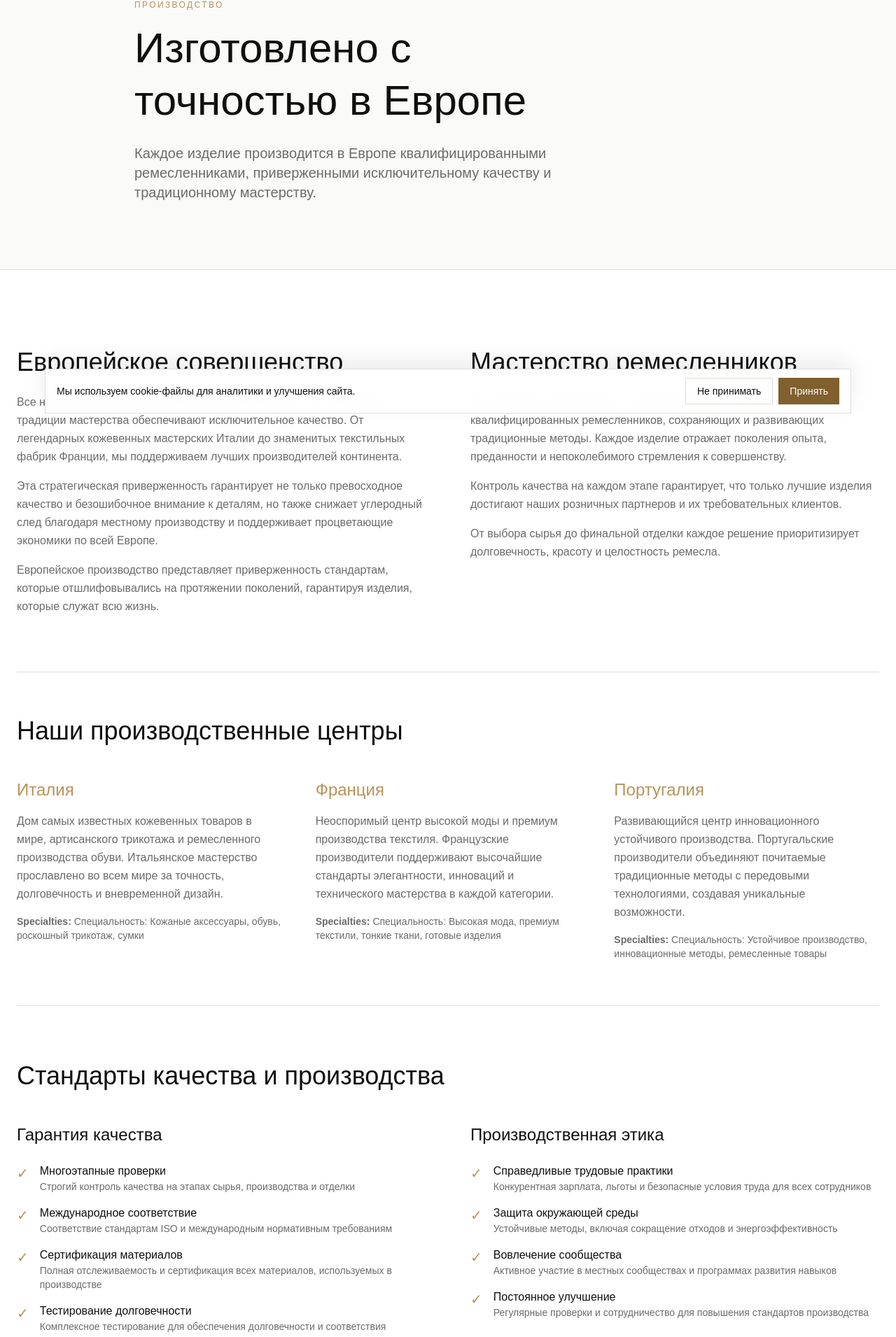
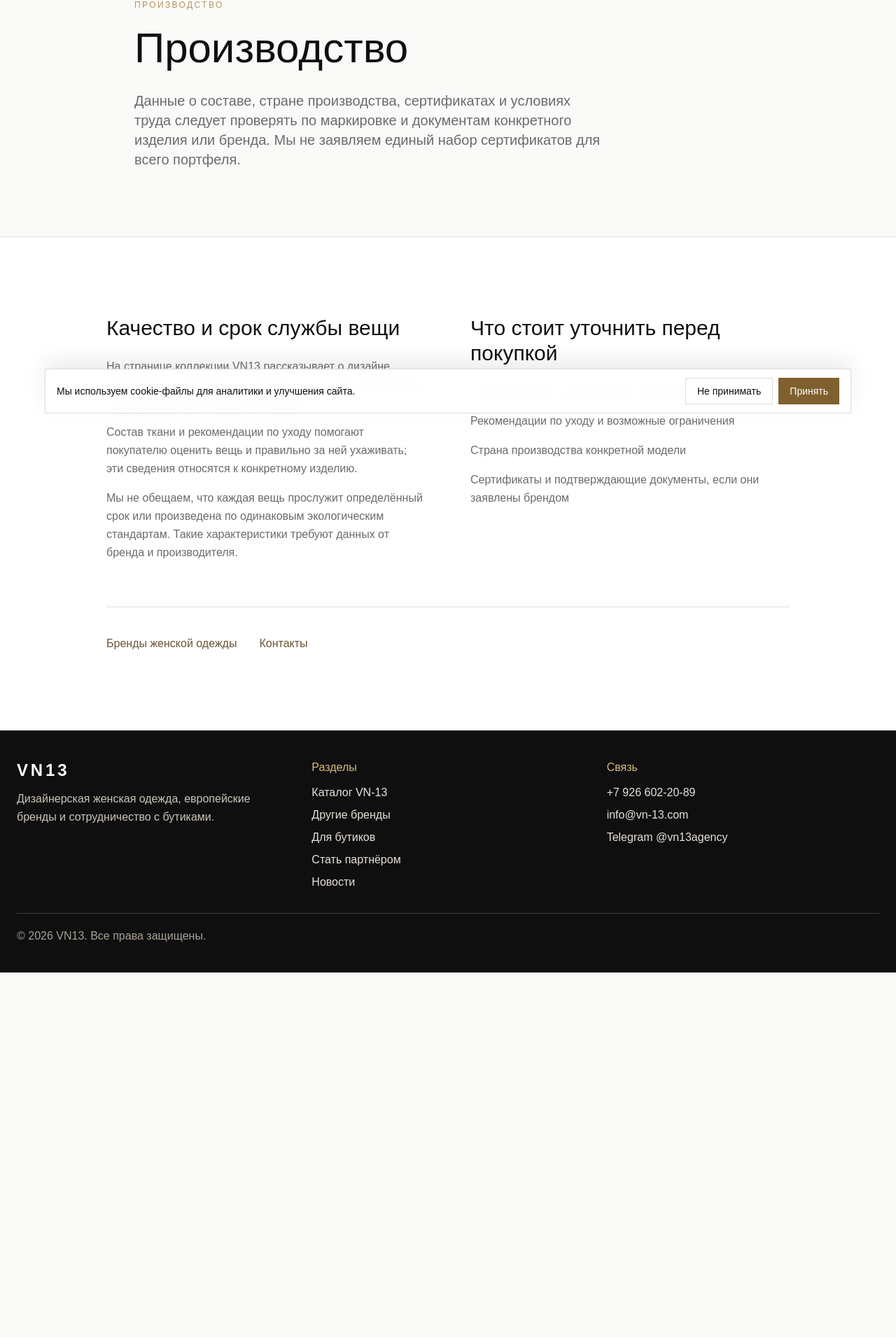
Before and after one commit to coffeeshop13/vn-13, a Next.js app: page /manufacturing in a window 1280 px wide. Shown: the part 193-2104 px from the top of the page at 70% size. After the commit the page ends 1583 px from the top, so only its background shows below. Built offline with nearby package versions, Linux system fonts and the light colour scheme.

Commit message:
Replace unsupported manufacturing claims

```diff
--- a/app/manufacturing/page.tsx
+++ b/app/manufacturing/page.tsx
@@ -3,11 +3,11 @@ import ManufacturingPageContent from '@/components/ManufacturingPageContent'
 import { createPageMetadata } from '@/lib/seo'
 
 export const metadata: Metadata = createPageMetadata({
-  title: 'Производство женской одежды | VN-13 и европейские партнеры',
+  title: 'Производство одежды брендов: маркировка и материалы | VN-13',
   description:
-    'Производство женской одежды VN-13: европейские производственные партнеры, качественные материалы, капсульные коллекции и контроль качества.',
+    'Как проверить состав, уход, сертификаты и страну производства конкретной модели. Сведения о производстве различаются по брендам и изделиям.',
   path: '/manufacturing',
-  keywords: ['производство женской одежды', 'производитель женской одежды', 'пошив женской одежды', 'капсульные коллекции одежды', 'европейское производство одежды'],
+  keywords: ['страна производства одежды', 'производство одежды брендов', 'состав и уход за одеждой', 'маркировка одежды'],
 })
 
 export default function ManufacturingPage() {
--- a/components/ManufacturingPageContent.tsx
+++ b/components/ManufacturingPageContent.tsx
@@ -1,97 +1,69 @@
 'use client'
 
+import Link from 'next/link'
 import Header from '@/components/Header'
 import Footer from '@/components/Footer'
-import { CTALink } from '@/components/CTALink'
 import { useLanguage } from '@/lib/context/LanguageContext'
 
 export default function ManufacturingPageContent() {
   const { translations } = useLanguage()
+
   return (
     <main>
       <Header />
 
       <section className="pt-32 pb-16 md:pt-48 md:pb-24 px-6" style={{ backgroundColor: '#fafaf8' }}>
         <div className="max-w-4xl mx-auto">
-          <p className="text-xs tracking-[0.2em] uppercase mb-4" style={{ color: '#b8935a' }}>{translations.navManufacturing}</p>
+          <p className="text-xs tracking-[0.2em] uppercase mb-4" style={{ color: '#b8935a' }}>
+            {translations.navManufacturing}
+          </p>
           <h1 className="text-5xl md:text-6xl font-light leading-tight mb-6 text-balance" style={{ color: '#0f0f0f' }}>
-            {translations.manufacturingTitle}
+            {translations.navManufacturing}
           </h1>
           <p className="text-lg md:text-xl max-w-2xl" style={{ color: '#6b6b6b' }}>
-            {translations.manufacturingSubtitle}
+            {translations.sustainabilityEthicalSourcingDesc3}
           </p>
         </div>
       </section>
 
       <section style={{ borderTop: '1px solid #e0ddd8', backgroundColor: '#fff' }}>
-        <div className="max-w-7xl mx-auto px-6 py-20 md:py-28">
-          <div className="grid md:grid-cols-2 gap-16 mb-20">
-            <div>
-              <h2 className="text-3xl md:text-4xl font-light mb-6" style={{ color: '#0f0f0f' }}>{translations.manufacturingExcellenceTitle}</h2>
-              <p className="text-base leading-relaxed mb-4" style={{ color: '#6b6b6b' }}>{translations.manufacturingExcellenceDesc1}</p>
-              <p className="text-base leading-relaxed mb-4" style={{ color: '#6b6b6b' }}>{translations.manufacturingExcellenceDesc2}</p>
-              <p className="text-base leading-relaxed" style={{ color: '#6b6b6b' }}>{translations.manufacturingExcellenceDesc3}</p>
-            </div>
+        <div className="max-w-5xl mx-auto px-6 py-20 md:py-28">
+          <div className="grid md:grid-cols-2 gap-12 md:gap-16">
+            <article>
+              <h2 className="text-3xl font-light mb-6" style={{ color: '#0f0f0f' }}>
+                {translations.sustainabilityQualityTitle}
+              </h2>
+              <p className="text-base leading-relaxed mb-4" style={{ color: '#6b6b6b' }}>
+                {translations.sustainabilityQualityDesc1}
+              </p>
+              <p className="text-base leading-relaxed mb-4" style={{ color: '#6b6b6b' }}>
+                {translations.sustainabilityQualityDesc2}
+              </p>
+              <p className="text-base leading-relaxed" style={{ color: '#6b6b6b' }}>
+                {translations.sustainabilityQualityDesc3}
+              </p>
+            </article>
 
-            <div>
-              <h2 className="text-3xl md:text-4xl font-light mb-6" style={{ color: '#0f0f0f' }}>{translations.manufacturingCraftsmanshipTitle}</h2>
-              <p className="text-base leading-relaxed mb-4" style={{ color: '#6b6b6b' }}>{translations.manufacturingCraftsmanshipDesc1}</p>
-              <p className="text-base leading-relaxed mb-4" style={{ color: '#6b6b6b' }}>{translations.manufacturingCraftsmanshipDesc2}</p>
-              <p className="text-base leading-relaxed" style={{ color: '#6b6b6b' }}>{translations.manufacturingCraftsmanshipDesc3}</p>
-            </div>
+            <article>
+              <h2 className="text-3xl font-light mb-6" style={{ color: '#0f0f0f' }}>
+                {translations.sustainabilityPillarsTitle}
+              </h2>
+              <ul className="space-y-4 text-base leading-relaxed" style={{ color: '#6b6b6b' }}>
+                <li>{translations.sustainabilityCarbon}</li>
+                <li>{translations.sustainabilityPackaging}</li>
+                <li>{translations.sustainabilityWater}</li>
+                <li>{translations.sustainabilityChemicals}</li>
+              </ul>
+            </article>
           </div>
 
-          <div className="py-16 border-t border-b" style={{ borderColor: '#e0ddd8' }}>
-            <h2 className="text-3xl md:text-4xl font-light mb-12" style={{ color: '#0f0f0f' }}>{translations.manufacturingHubsTitle}</h2>
-            <div className="grid md:grid-cols-3 gap-12">
-              <div>
-                <h3 className="text-2xl font-light mb-4" style={{ color: '#b8935a' }}>{translations.manufacturingItaly}</h3>
-                <p className="text-base leading-relaxed mb-4" style={{ color: '#6b6b6b' }}>{translations.manufacturingItalyDesc}</p>
-                <p className="text-sm" style={{ color: '#6b6b6b' }}><strong>Specialties:</strong> {translations.manufacturingItalySpecialties}</p>
-              </div>
-              <div>
-                <h3 className="text-2xl font-light mb-4" style={{ color: '#b8935a' }}>{translations.manufacturingFrance}</h3>
-                <p className="text-base leading-relaxed mb-4" style={{ color: '#6b6b6b' }}>{translations.manufacturingFranceDesc}</p>
-                <p className="text-sm" style={{ color: '#6b6b6b' }}><strong>Specialties:</strong> {translations.manufacturingFranceSpecialties}</p>
-              </div>
-              <div>
-                <h3 className="text-2xl font-light mb-4" style={{ color: '#b8935a' }}>{translations.manufacturingPortugal}</h3>
-                <p className="text-base leading-relaxed mb-4" style={{ color: '#6b6b6b' }}>{translations.manufacturingPortugalDesc}</p>
-                <p className="text-sm" style={{ color: '#6b6b6b' }}><strong>Specialties:</strong> {translations.manufacturingPortugalSpecialties}</p>
-              </div>
-            </div>
-          </div>
-
-          <div className="mt-20">
-            <h2 className="text-3xl md:text-4xl font-light mb-12 text-balance" style={{ color: '#0f0f0f' }}>{translations.manufacturingStandardsTitle}</h2>
-            <div className="grid md:grid-cols-2 gap-16">
-              <div>
-                <h3 className="text-2xl font-light mb-6" style={{ color: '#0f0f0f' }}>{translations.manufacturingQualityTitle}</h3>
-                <ul className="space-y-4">
-                  <li className="flex gap-4"><span style={{ color: '#b8935a', fontSize: '20px' }}>✓</span><div><p className="font-medium" style={{ color: '#0f0f0f' }}>{translations.manufacturingQualityMulti}</p><p className="text-sm" style={{ color: '#6b6b6b' }}>{translations.manufacturingQualityMultiDesc}</p></div></li>
-                  <li className="flex gap-4"><span style={{ color: '#b8935a', fontSize: '20px' }}>✓</span><div><p className="font-medium" style={{ color: '#0f0f0f' }}>{translations.manufacturingQualityCompliance}</p><p className="text-sm" style={{ color: '#6b6b6b' }}>{translations.manufacturingQualityComplianceDesc}</p></div></li>
-                  <li className="flex gap-4"><span style={{ color: '#b8935a', fontSize: '20px' }}>✓</span><div><p className="font-medium" style={{ color: '#0f0f0f' }}>{translations.manufacturingQualityCertification}</p><p className="text-sm" style={{ color: '#6b6b6b' }}>{translations.manufacturingQualityCertificationDesc}</p></div></li>
-                  <li className="flex gap-4"><span style={{ color: '#b8935a', fontSize: '20px' }}>✓</span><div><p className="font-medium" style={{ color: '#0f0f0f' }}>{translations.manufacturingQualityTesting}</p><p className="text-sm" style={{ color: '#6b6b6b' }}>{translations.manufacturingQualityTestingDesc}</p></div></li>
-                </ul>
-              </div>
-              <div>
-                <h3 className="text-2xl font-light mb-6" style={{ color: '#0f0f0f' }}>{translations.manufacturingEthicsTitle}</h3>
-                <ul className="space-y-4">
-                  <li className="flex gap-4"><span style={{ color: '#b8935a', fontSize: '20px' }}>✓</span><div><p className="font-medium" style={{ color: '#0f0f0f' }}>{translations.manufacturingEthicsLabor}</p><p className="text-sm" style={{ color: '#6b6b6b' }}>{translations.manufacturingEthicsLaborDesc}</p></div></li>
-                  <li className="flex gap-4"><span style={{ color: '#b8935a', fontSize: '20px' }}>✓</span><div><p className="font-medium" style={{ color: '#0f0f0f' }}>{translations.manufacturingEthicsEnvironment}</p><p className="text-sm" style={{ color: '#6b6b6b' }}>{translations.manufacturingEthicsEnvironmentDesc}</p></div></li>
-                  <li className="flex gap-4"><span style={{ color: '#b8935a', fontSize: '20px' }}>✓</span><div><p className="font-medium" style={{ color: '#0f0f0f' }}>{translations.manufacturingEthicsCommunity}</p><p className="text-sm" style={{ color: '#6b6b6b' }}>{translations.manufacturingEthicsCommunityDesc}</p></div></li>
-                  <li className="flex gap-4"><span style={{ color: '#b8935a', fontSize: '20px' }}>✓</span><div><p className="font-medium" style={{ color: '#0f0f0f' }}>{translations.manufacturingEthicsImprovement}</p><p className="text-sm" style={{ color: '#6b6b6b' }}>{translations.manufacturingEthicsImprovementDesc}</p></div></li>
-                </ul>
-              </div>
-            </div>
-          </div>
-
-          <div className="mt-20 pt-20 border-t text-center" style={{ borderColor: '#e0ddd8' }}>
-            <h3 className="text-2xl font-light mb-4" style={{ color: '#0f0f0f' }}>{translations.manufacturingCTATitle}</h3>
-            <p className="text-base mb-8 max-w-xl mx-auto" style={{ color: '#6b6b6b' }}>
-              {translations.manufacturingCTADesc}
-            </p>
-            <CTALink href="/#contact">Обсудить производство</CTALink>
+          <div className="mt-16 pt-10 border-t flex flex-wrap gap-x-8 gap-y-4" style={{ borderColor: '#e0ddd8' }}>
+            <Link href="/brands" className="underline underline-offset-4" style={{ color: '#6b5335' }}>
+              {translations.navBrands}
+            </Link>
+            <Link href="/contact" className="underline underline-offset-4" style={{ color: '#6b5335' }}>
+              {translations.navContact}
+            </Link>
           </div>
         </div>
       </section>
```
